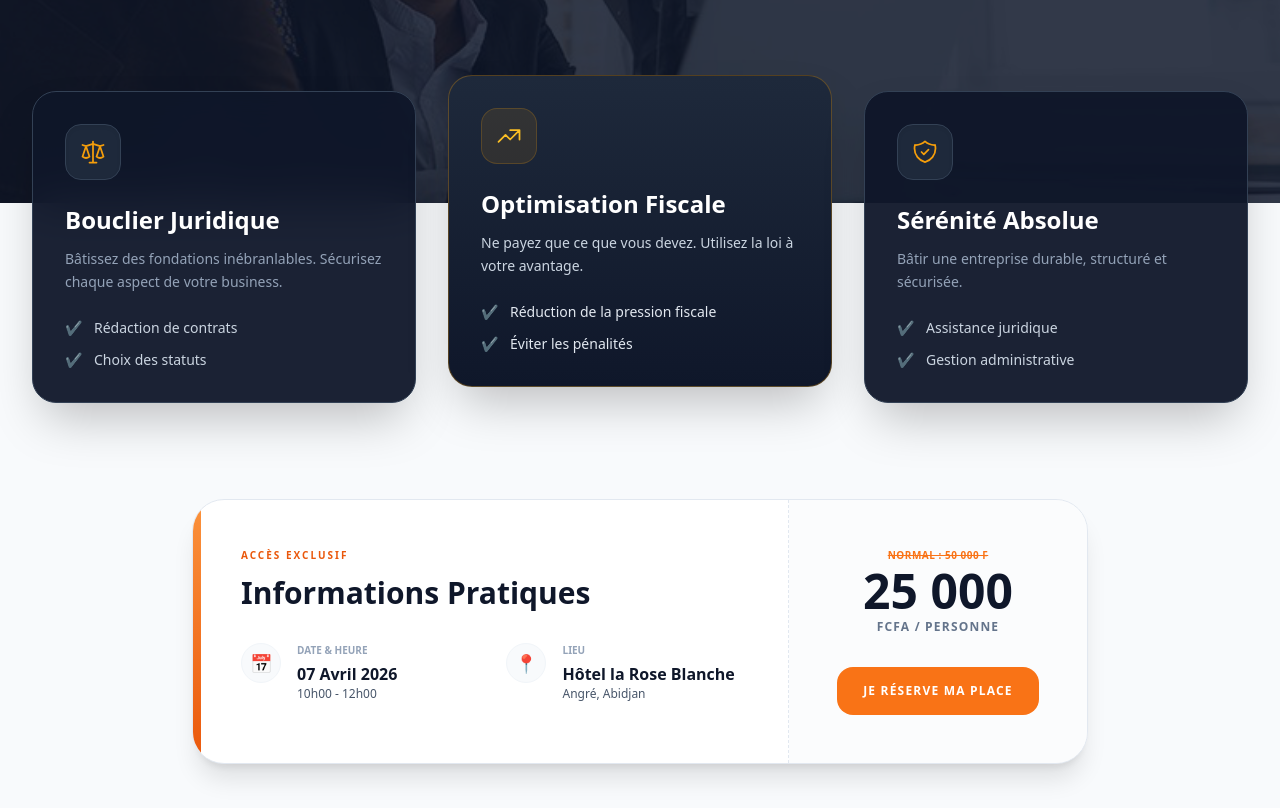
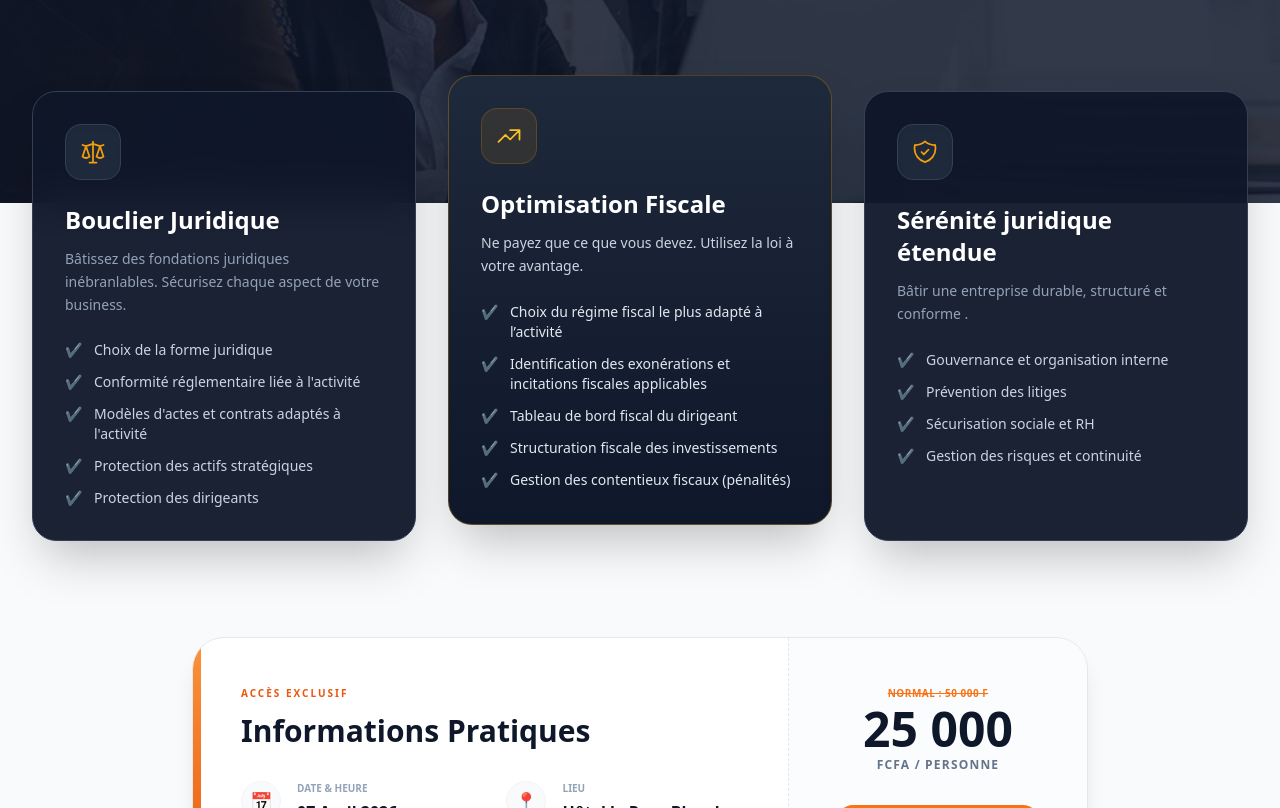
Before and after one commit to Peace225/projet-formation, a React (Vite) app in the folder frontend/: page / in a window 1280 px wide. Shown: the part 548-1356 px from the top of the page. Built offline with nearby package versions, Linux system fonts and the light colour scheme.

Commit message:
Modification page Home

```diff
--- a/frontend/src/pages/Home.jsx
+++ b/frontend/src/pages/Home.jsx
@@ -48,11 +48,14 @@ export default function Home() {
             </div>
             <h2 className="text-xl sm:text-2xl font-bold text-white mb-3">Bouclier Juridique</h2>
             <p className="text-slate-400 mb-6 leading-relaxed text-sm">
-              Bâtissez des fondations inébranlables. Sécurisez chaque aspect de votre business.
+              Bâtissez des fondations juridiques inébranlables. Sécurisez chaque aspect de votre business.
             </p>
             <ul className="space-y-3 text-slate-300 text-xs sm:text-sm">
-              <li className="flex gap-3"><span className="text-amber-500 font-bold">✔</span> Rédaction de contrats</li>
-              <li className="flex gap-3"><span className="text-amber-500 font-bold">✔</span> Choix des statuts</li>
+              <li className="flex gap-3"><span className="text-amber-500 font-bold">✔</span> Choix de la forme juridique</li>
+              <li className="flex gap-3"><span className="text-amber-500 font-bold">✔</span> Conformité réglementaire liée à l'activité</li>
+              <li className="flex gap-3"><span className="text-amber-500 font-bold">✔</span> Modèles d'actes et contrats adaptés à l'activité</li>
+              <li className="flex gap-3"><span className="text-amber-500 font-bold">✔</span> Protection des actifs stratégiques</li>
+              <li className="flex gap-3"><span className="text-amber-500 font-bold">✔</span> Protection des dirigeants</li>
             </ul>
           </div>
 
@@ -66,8 +69,11 @@ export default function Home() {
               Ne payez que ce que vous devez. Utilisez la loi à votre avantage.
             </p>
             <ul className="space-y-3 text-slate-200 text-xs sm:text-sm font-medium">
-              <li className="flex gap-3"><span className="text-amber-400 font-bold">✔</span> Réduction de la pression fiscale</li>
-              <li className="flex gap-3"><span className="text-amber-400 font-bold">✔</span> Éviter les pénalités</li>
+              <li className="flex gap-3"><span className="text-amber-400 font-bold">✔</span> Choix du régime fiscal le plus adapté à l’activité </li>
+              <li className="flex gap-3"><span className="text-amber-400 font-bold">✔</span> Identification des exonérations et incitations fiscales applicables</li>
+              <li className="flex gap-3"><span className="text-amber-400 font-bold">✔</span> Tableau de bord fiscal du dirigeant</li>
+              <li className="flex gap-3"><span className="text-amber-400 font-bold">✔</span> Structuration fiscale des investissements</li>
+              <li className="flex gap-3"><span className="text-amber-400 font-bold">✔</span> Gestion des contentieux fiscaux (pénalités)</li>
             </ul>
           </div>
 
@@ -76,13 +82,15 @@ export default function Home() {
             <div className="w-12 h-12 sm:w-14 sm:h-14 bg-slate-800 border border-slate-700 rounded-2xl flex items-center justify-center mb-6 shadow-inner">
               <svg className="w-6 h-6 sm:w-7 sm:h-7 text-amber-500" fill="none" stroke="currentColor" viewBox="0 0 24 24"><path strokeLinecap="round" strokeLinejoin="round" strokeWidth="1.5" d="M9 12l2 2 4-4m5.618-4.016A11.955 11.955 0 0112 2.944a11.955 11.955 0 01-8.618 3.04A12.02 12.02 0 003 9c0 5.591 3.824 10.29 9 11.622 5.176-1.332 9-6.03 9-11.622 0-1.042-.133-2.052-.382-3.016z"></path></svg>
             </div>
-            <h2 className="text-xl sm:text-2xl font-bold text-white mb-3">Sérénité Absolue</h2>
+            <h2 className="text-xl sm:text-2xl font-bold text-white mb-3">Sérénité juridique étendue</h2>
             <p className="text-slate-400 mb-6 leading-relaxed text-sm">
-             Bâtir une entreprise durable, structuré et sécurisée.
+              Bâtir une entreprise durable, structuré et conforme .
             </p>
             <ul className="space-y-3 text-slate-300 text-xs sm:text-sm">
-              <li className="flex gap-3"><span className="text-amber-500 font-bold">✔</span> Assistance juridique</li>
-              <li className="flex gap-3"><span className="text-amber-500 font-bold">✔</span> Gestion administrative</li>
+              <li className="flex gap-3"><span className="text-amber-500 font-bold">✔</span> Gouvernance et organisation interne</li>
+              <li className="flex gap-3"><span className="text-amber-500 font-bold">✔</span> Prévention des litiges</li>
+              <li className="flex gap-3"><span className="text-amber-500 font-bold">✔</span> Sécurisation sociale et RH </li>
+              <li className="flex gap-3"><span className="text-amber-500 font-bold">✔</span> Gestion des risques et continuité</li>
             </ul>
           </div>
         </div>
```
